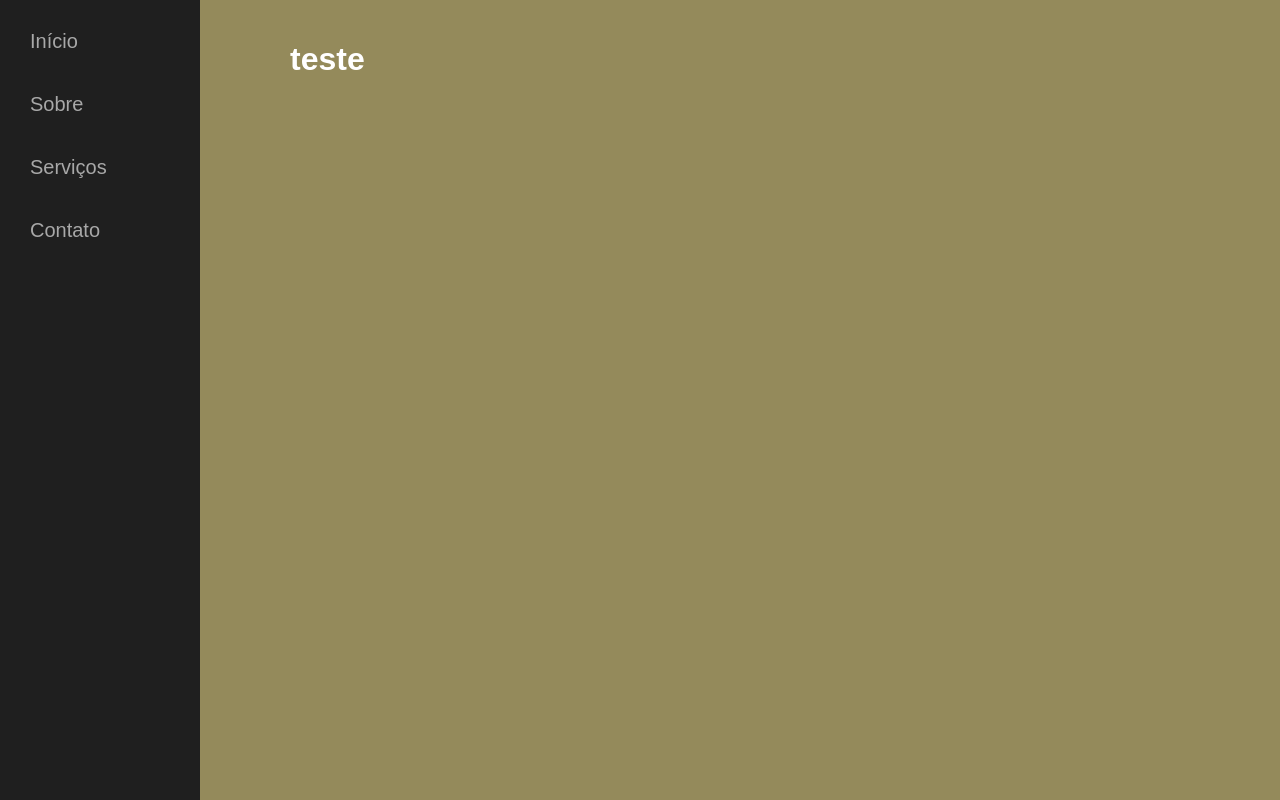
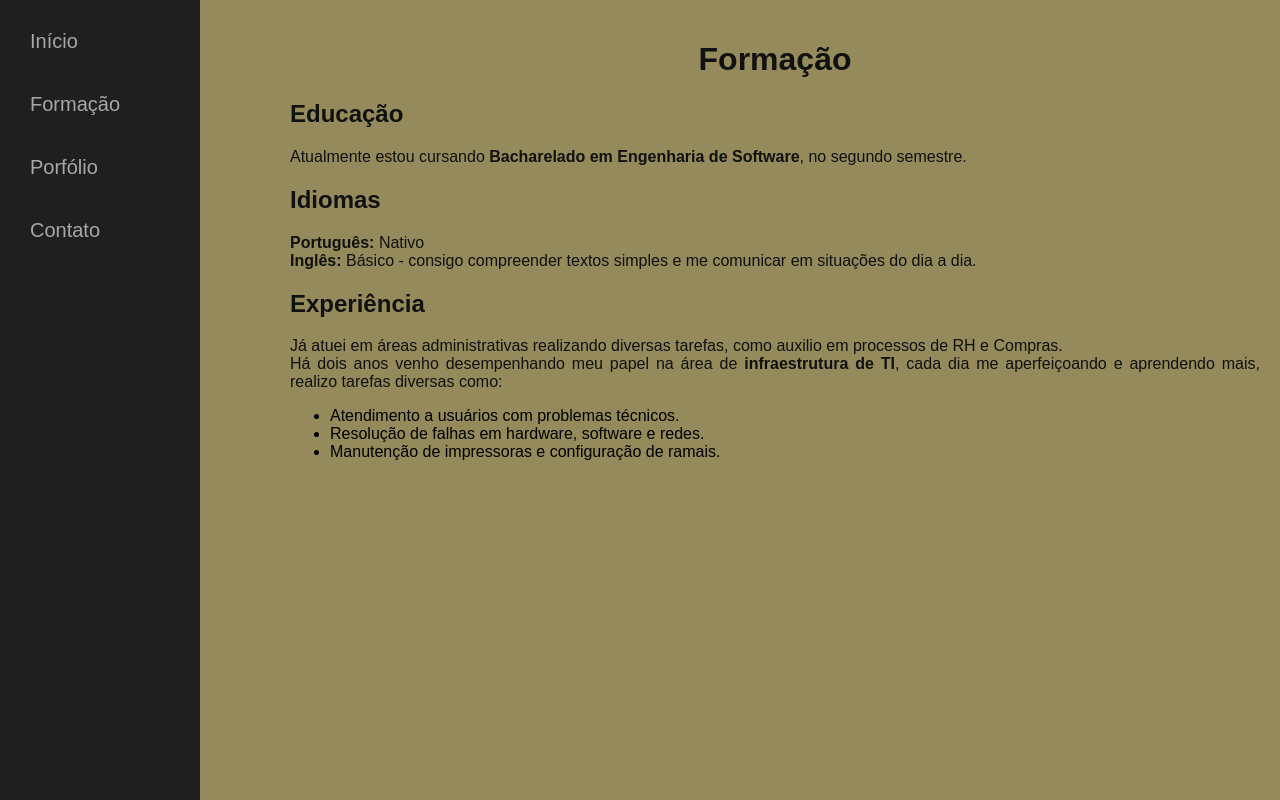
Before and after one commit to Lucasmr-git/Trabalho-WEB, a plain HTML site: page link1.html in a window 1280 px wide. Drawn offline with Linux system fonts and the light colour scheme.

Commit message:
Update styling and content structure across multiple HTML files

```diff
--- a/estilo.css
+++ b/estilo.css
@@ -44,11 +44,16 @@ body {
     margin-left: 270px;
     padding: 20px;
 }
+h1{
+    text-align: center;
+    color: #111111;
+}
 
-h1 {
-    color: #ffffff;
+h2 {
+  color: #111111;
 }
 
 p {
-    color: #ffffff;
+  color: #111111;
+  text-align: justify;
 }
--- a/link1.html
+++ b/link1.html
@@ -9,18 +9,40 @@
 <body>
     <div class="menu-lateral">
      <ul>
-        <li><a href="trabalho.html">Início</a></li>
-        <li><a href="teste.html">Sobre</a></li>
-        <li><a href="teste1.html">Serviços</a></li>
-        <li><a href="teste2.html">Contato</a></li>
+        <li><a href="index.html">Início</a></li>
+        <li><a href="link1.html">Formação</a></li>
+        <li><a href="link2.html">Porfólio</a></li>
+        <li><a href="link3.html">Contato</a></li>
      </ul>
     </div>
 
 
     <div class="conteudo-pagina">
+        <h1>Formação</h1>
 
-        <h1>teste</h1>
+        <h2>Educação</h2>
+        <p>
+            Atualmente estou cursando <strong>Bacharelado em Engenharia de Software</strong>, no segundo semestre.
+        </p>
 
-    </div>
+        <h2>Idiomas</h2>
+        <p>
+            <strong>Português:</strong> Nativo <br>
+            <strong>Inglês:</strong> Básico - consigo compreender textos simples e me comunicar em situações do dia a dia.
+        </p>
+
+        <h2>Experiência</h2>
+        <p>
+            Já atuei em áreas administrativas realizando diversas tarefas, como auxilio em processos de RH e Compras.
+            <br>
+            Há dois anos venho desempenhando meu papel na área de <strong>infraestrutura de TI</strong>, cada dia me aperfeiçoando e aprendendo mais, realizo tarefas diversas como:
+        </p>
+        <ul>
+            <li>Atendimento a usuários com problemas técnicos.</li>
+            <li>Resolução de falhas em hardware, software e redes.</li>
+            <li>Manutenção de impressoras e configuração de ramais.</li>
+        </ul>
+</div>
+
 </body>
 </html>
```
Also changed, not shown: index.html (+5 -0 lines), link2.html (+4 -4 lines), link3.html (+4 -4 lines).
